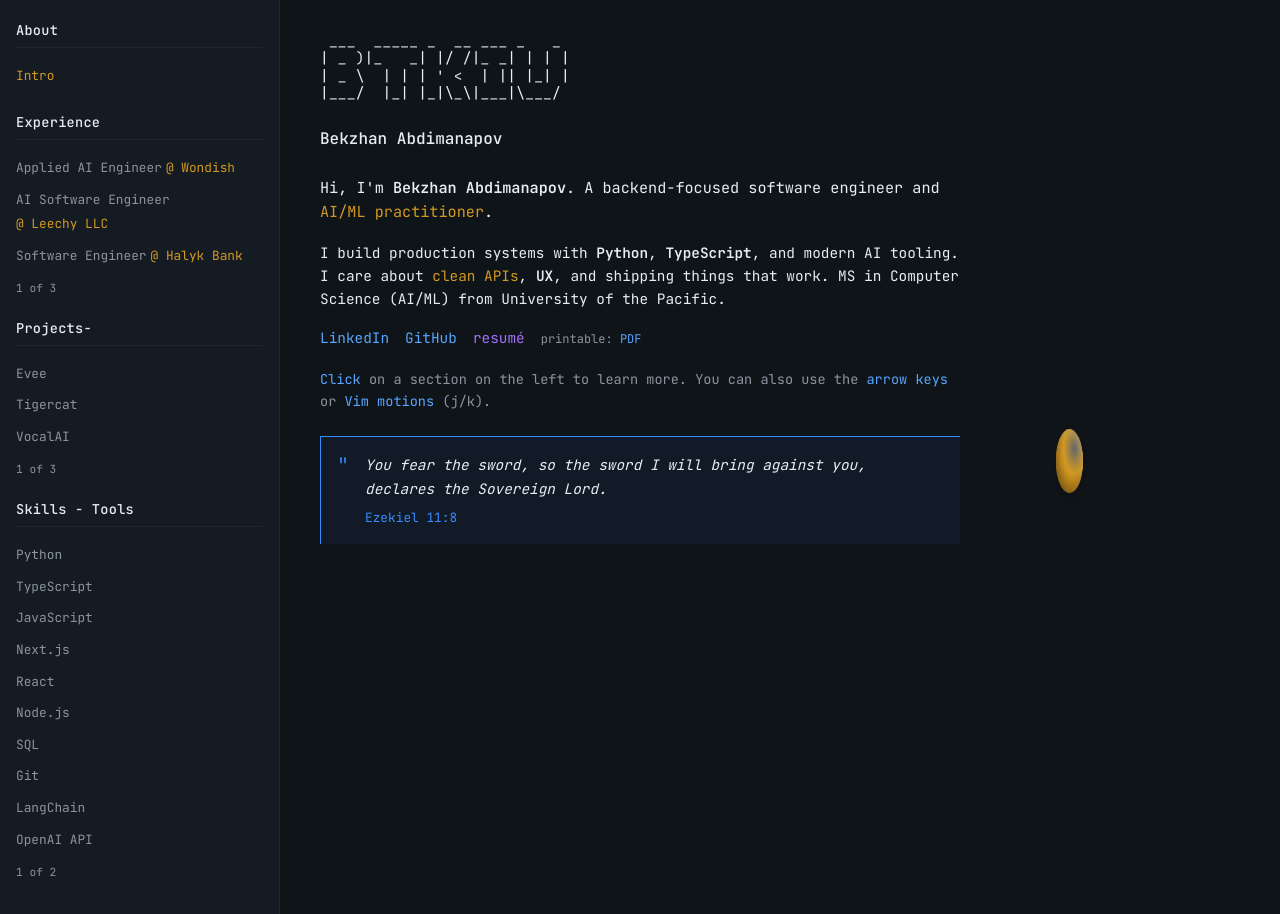
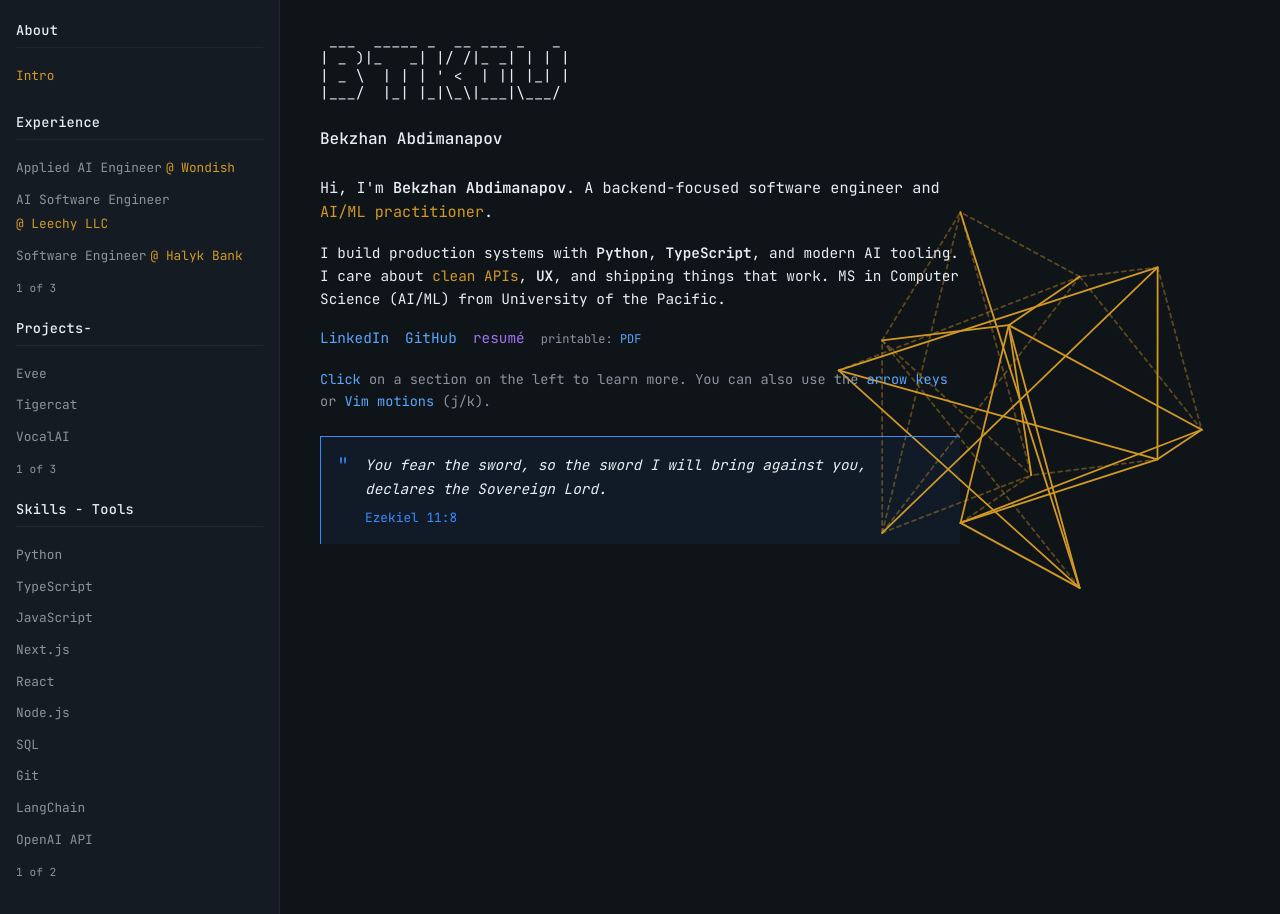
Before and after one commit to theonlybex/theonlybex.github.io, a plain HTML site: page index.html in a window 1280 px wide. Drawn offline with Linux system fonts and the light colour scheme.

```diff
--- a/index.html
+++ b/index.html
@@ -57,14 +57,16 @@
       .content-section ul li { margin-bottom: 0.5rem; }
       .content-section .skills-detail { list-style: none; padding-left: 0; }
       .pagination { font-size: 0.7rem; color: var(--text-muted); margin-top: 0.5rem; display: block; }
-      .sphere { position: fixed; right: 14%; top: 50%; width: 64px; height: 64px; margin-top: -32px; border-radius: 50%; background: radial-gradient(circle at 30% 30%, rgba(255,255,255,0.35), var(--accent-orange) 40%, rgba(180,120,20,0.9)); box-shadow: inset -6px -8px 14px rgba(0,0,0,0.25), inset 4px 4px 10px rgba(255,255,255,0.15), 0 4px 20px rgba(0,0,0,0.3); animation: sphere-spin 4s linear infinite; z-index: 0; }
-      @keyframes sphere-spin { from { transform: rotateY(0deg); } to { transform: rotateY(360deg); } }
-      @media (max-width: 768px) { .app { flex-direction: column; } .sidebar { width: 100%; min-width: 100%; border-right: none; border-bottom: 1px solid var(--border); } .content { padding: 1.5rem 1.25rem 2rem; } .sphere { right: 50%; margin-right: -32px; } }
+      .icosahedron-wrap { position: fixed; top: 0; right: 0; width: 42%; max-width: 520px; height: 100vh; display: flex; align-items: center; justify-content: center; z-index: 0; pointer-events: none; }
+      #icosahedron { width: 100%; height: 100%; display: block; }
+      @media (max-width: 768px) { .app { flex-direction: column; } .sidebar { width: 100%; min-width: 100%; border-right: none; border-bottom: 1px solid var(--border); } .content { padding: 1.5rem 1.25rem 2rem; } .icosahedron-wrap { width: 100%; max-width: none; height: 40vh; min-height: 240px; } }
     </style>
 </head>
 
 <body>
-    <div class="sphere" aria-hidden="true"></div>
+    <div class="icosahedron-wrap" aria-hidden="true">
+        <canvas id="icosahedron" width="400" height="400"></canvas>
+    </div>
     <div class="app">
         <!-- Left pane: Navigation & summary -->
         <aside class="sidebar">
--- a/main.js
+++ b/main.js
@@ -58,4 +58,102 @@ document.addEventListener('DOMContentLoaded', () => {
   });
 
   showSection('about');
+
+  // ----- 3D wireframe icosahedron (right side, slow spin) -----
+  const canvas = document.getElementById('icosahedron');
+  if (!canvas) return;
+  const ctx = canvas.getContext('2d');
+  const ORANGE = '#d29922';
+
+  const phi = (1 + Math.sqrt(5)) / 2;
+  const scale = 1 / Math.sqrt(1 + phi * phi);
+  const raw = [
+    [0, 1, phi], [0, -1, phi], [0, 1, -phi], [0, -1, -phi],
+    [1, phi, 0], [-1, phi, 0], [1, -phi, 0], [-1, -phi, 0],
+    [phi, 0, 1], [phi, 0, -1], [-phi, 0, 1], [-phi, 0, -1]
+  ];
+  const vertices = raw.map(([x, y, z]) => [x * scale, y * scale, z * scale]);
+  const edges = [
+    [0,1],[0,5],[0,8],[0,9],[0,11],[1,2],[1,6],[1,8],[1,11],[2,3],[2,6],[2,7],[2,9],
+    [3,4],[3,7],[3,9],[3,10],[4,5],[4,7],[4,10],[4,11],[5,8],[5,9],[5,10],
+    [6,7],[6,8],[6,10],[6,11],[7,9],[8,10],[9,10]
+  ];
+
+  let angleY = 0.3;
+  let angleX = 0.15;
+  const dAngleY = 0.0022;
+  const dAngleX = 0.0008;
+  const perspective = 420;
+  const lineWidth = 1.8;
+
+  function rotateX([x, y, z], a) {
+    const c = Math.cos(a), s = Math.sin(a);
+    return [x, y * c - z * s, y * s + z * c];
+  }
+  function rotateY([x, y, z], a) {
+    const c = Math.cos(a), s = Math.sin(a);
+    return [x * c + z * s, y, -x * s + z * c];
+  }
+  function project([x, y, z]) {
+    const p = perspective / (perspective + z);
+    return [x * p, y * p];
+  }
+
+  function draw() {
+    const w = canvas.width;
+    const h = canvas.height;
+    const cx = w / 2;
+    const cy = h / 2;
+    const r = Math.min(w, h) * 0.38;
+
+    const rotated = vertices.map(v => {
+      let [a, b, c] = rotateY(v, angleY);
+      return rotateX([a, b, c], angleX);
+    });
+    const proj = rotated.map(v => {
+      const [px, py] = project(v);
+      return [cx + px * r, cy + py * r];
+    });
+    const depth = rotated.map(v => v[2]);
+
+    ctx.clearRect(0, 0, w, h);
+    ctx.strokeStyle = ORANGE;
+    ctx.lineWidth = lineWidth;
+    ctx.lineCap = 'round';
+
+    const drawOrder = edges.map(([i, j]) => ({ i, j, midZ: (depth[i] + depth[j]) / 2 }));
+    drawOrder.sort((a, b) => a.midZ - b.midZ);
+
+    drawOrder.forEach(({ i, j }) => {
+      const [x1, y1] = proj[i];
+      const [x2, y2] = proj[j];
+      const back = (depth[i] + depth[j]) / 2 < 0;
+      ctx.globalAlpha = back ? 0.4 : 1;
+      ctx.setLineDash(back ? [4, 4] : []);
+      ctx.beginPath();
+      ctx.moveTo(x1, y1);
+      ctx.lineTo(x2, y2);
+      ctx.stroke();
+    });
+    ctx.setLineDash([]);
+    ctx.globalAlpha = 1;
+
+    angleY += dAngleY;
+    angleX += dAngleX;
+    requestAnimationFrame(draw);
+  }
+
+  function resize() {
+    const wrap = canvas.parentElement;
+    const dpr = Math.min(window.devicePixelRatio || 1, 2);
+    const w = Math.floor(wrap.clientWidth * dpr);
+    const h = Math.floor(wrap.clientHeight * dpr);
+    canvas.width = w;
+    canvas.height = h;
+    canvas.style.width = wrap.clientWidth + 'px';
+    canvas.style.height = wrap.clientHeight + 'px';
+  }
+  resize();
+  window.addEventListener('resize', resize);
+  draw();
 });
--- a/style.css
+++ b/style.css
@@ -110,32 +110,25 @@ body {
   display: block;
 }
 
-/* Spinning orange sphere on the right */
-.sphere {
+/* 3D wireframe icosahedron on the right */
+.icosahedron-wrap {
   position: fixed;
-  right: 14%;
-  top: 50%;
-  width: 64px;
-  height: 64px;
-  margin-top: -32px;
-  border-radius: 50%;
-  background: radial-gradient(
-    circle at 30% 30%,
-    rgba(255, 255, 255, 0.35),
-    var(--accent-orange) 40%,
-    rgba(180, 120, 20, 0.9)
-  );
-  box-shadow:
-    inset -6px -8px 14px rgba(0, 0, 0, 0.25),
-    inset 4px 4px 10px rgba(255, 255, 255, 0.15),
-    0 4px 20px rgba(0, 0, 0, 0.3);
-  animation: sphere-spin 4s linear infinite;
+  top: 0;
+  right: 0;
+  width: 42%;
+  max-width: 520px;
+  height: 100vh;
+  display: flex;
+  align-items: center;
+  justify-content: center;
   z-index: 0;
+  pointer-events: none;
 }
 
-@keyframes sphere-spin {
-  from { transform: rotateY(0deg); }
-  to { transform: rotateY(360deg); }
+#icosahedron {
+  width: 100%;
+  height: 100%;
+  display: block;
 }
 
 /* ----- Right content ----- */
@@ -333,9 +326,11 @@ body {
     padding: 1.5rem 1.25rem 2rem;
   }
 
-  .sphere {
-    right: 50%;
-    margin-right: -32px;
+  .icosahedron-wrap {
+    width: 100%;
+    max-width: none;
+    height: 40vh;
+    min-height: 240px;
   }
 
   .ascii-name {
```
